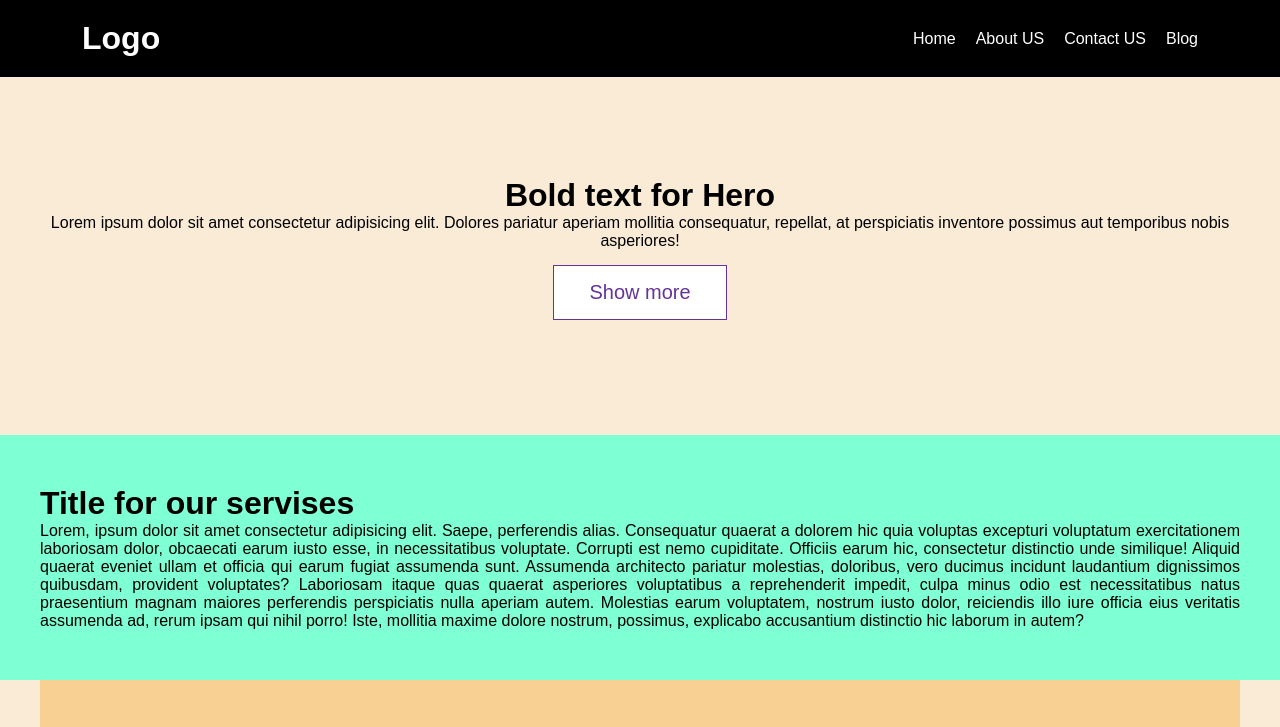
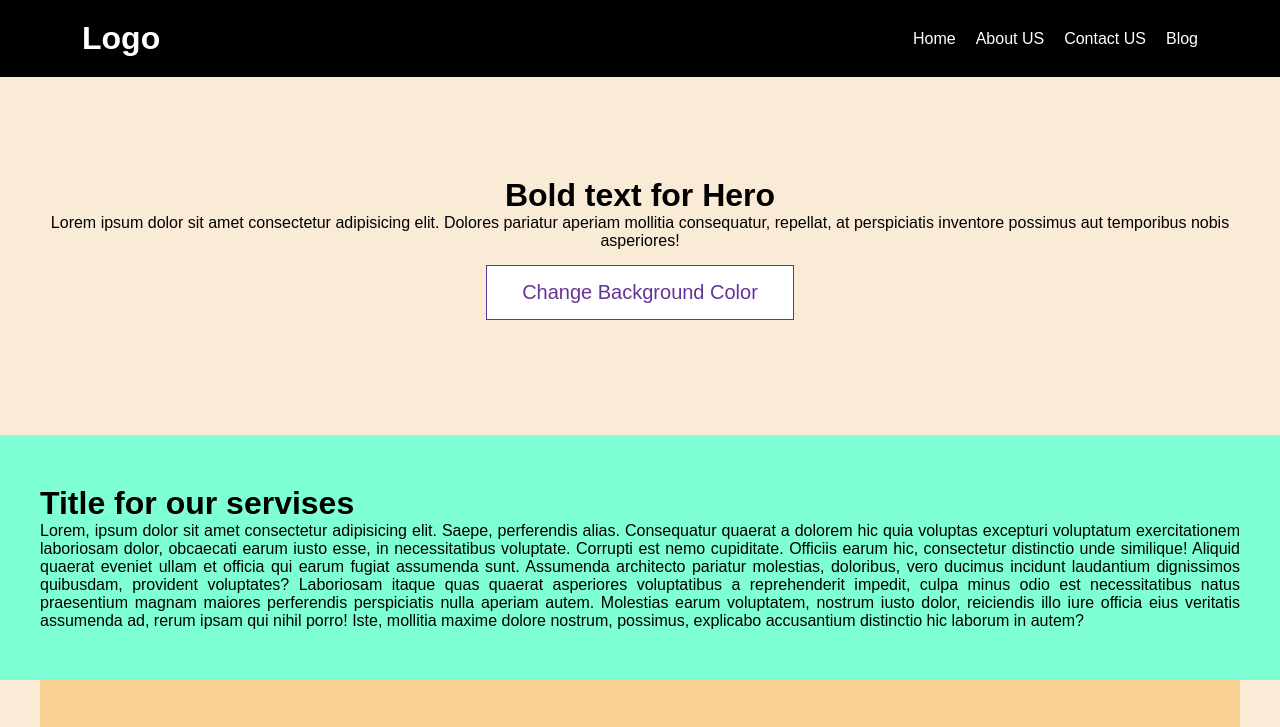
Before and after one commit to yobankarki/content-grid, a plain HTML site: page index.html in a window 1280 px wide. Shown: the top 727 px of the page. Drawn offline with Linux system fonts and the light colour scheme.

Commit message:
Update index.html

```diff
--- a/index.html
+++ b/index.html
@@ -30,7 +30,7 @@
             <div id="hero" >
                 <h1 class="hero-title"> Bold text for Hero</h1>
                 <p class="hero-text">Lorem ipsum dolor sit amet consectetur adipisicing elit. Dolores pariatur aperiam mollitia consequatur, repellat, at perspiciatis inventore possimus aut temporibus nobis asperiores! </p>
-                <button class="btn">Show more</button>
+                <button class="btn">Change Background Color</button>
             </div>
             <div id="our-services" class="full-width content-grid">
                 <h1 class="our-services-title">Title for our servises</h1>
```
